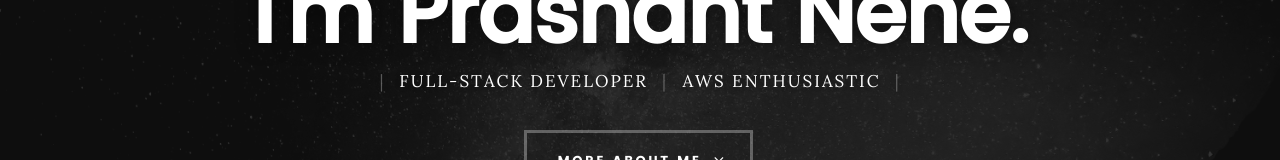
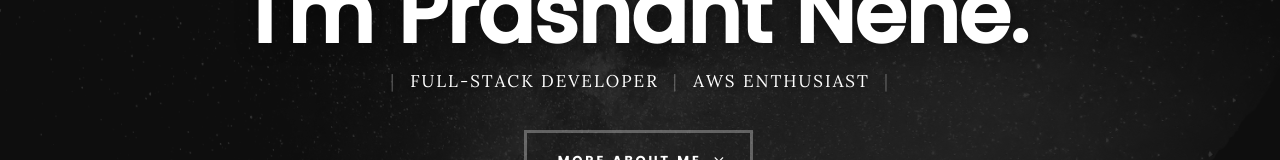
Before and after one commit to PrashantNehe/portfolio, a website: page public/index.html in a window 1280 px wide. Shown: the part 309-469 px from the top of the page. Drawn offline with Linux system fonts and the light colour scheme; files whose address does not match are found by name.

Commit message:
Enthusiast spell corrected

```diff
--- a/public/index.html
+++ b/public/index.html
@@ -78,7 +78,7 @@
 
 	   			<p class="intro-position">
 	   				<span>Full-Stack Developer</span>
-	   				<span>AWS Enthusiastic</span>
+	   				<span>AWS Enthusiast</span>
 	   			</p>
 
 	   			<a class="button stroke smoothscroll" href="#about" title="">More About Me</a>
```
